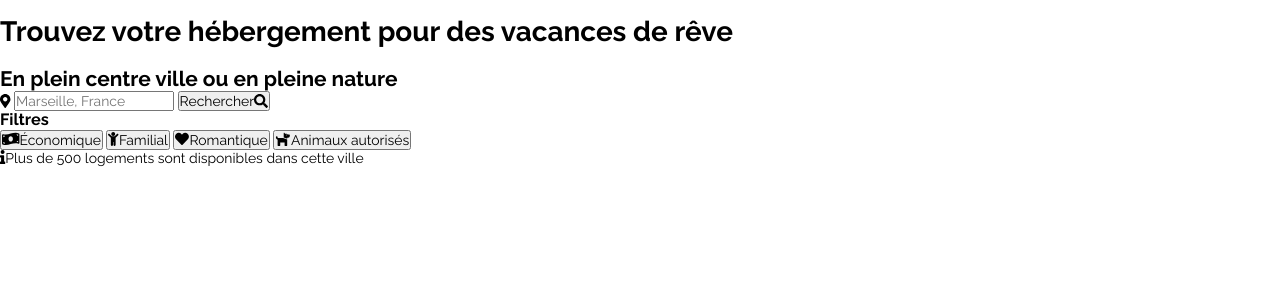
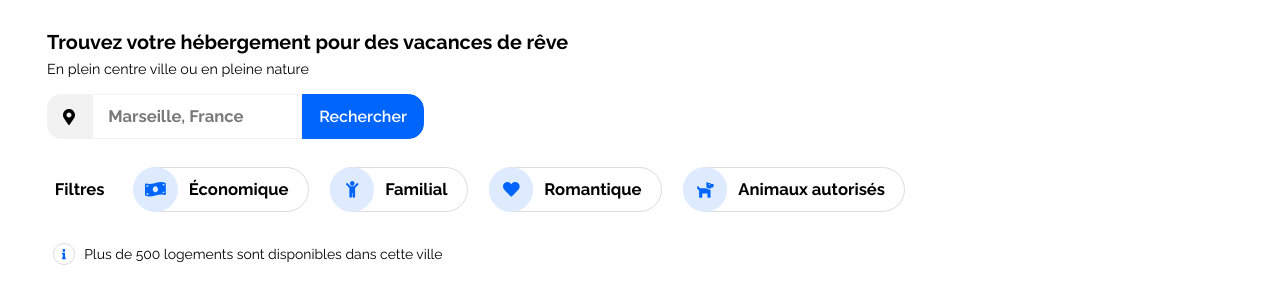
Before and after one commit to mathurinchung/MathurinChung_2_03052021, a plain HTML site: page index.html in a window 1280 px wide. Shown: the part 82-386 px from the top of the page. Drawn offline with Linux system fonts and the light colour scheme.

Commit message:
:lipstick: Update index.css - [MAIN/SEARCH]

```diff
--- a/css/index.css
+++ b/css/index.css
@@ -22,11 +22,14 @@ ul {
     list-style: none;
 }
 
+header, main {
+    margin: auto;
+    width: 92.65%;
+}
+
 /* HEADER */
 header {
     display: flex;
-    margin: auto;
-    width: 92.65%;
 }
 
 header img {
@@ -67,3 +70,132 @@ header nav ul li:hover {
     font-weight: 700;
     color: #0065fc;
 }
+
+/* SEARCH */
+#search {
+    padding-top: 1.7%;
+    padding-bottom: 2.7%;
+}
+
+#search h1 {
+    margin-bottom: .6%;
+    font-size: 1.55vw;
+}
+
+#search h2 {
+    font-size: 1.12vw;
+    font-weight: 400;
+}
+
+#search form {
+    margin-top: 1.45%;
+}
+
+.form-input, .form-filter {
+    display: flex;
+    flex-wrap: wrap;
+}
+
+.form-input label, .form-filter button, .form-filter .button-icon, .form-info .info-icon {
+    display: flex;
+    justify-content: center;
+    align-items: center;
+}
+
+.form-input label, .form-input input {
+    border: 1px solid #f2f2f2;
+}
+
+.form-input label {
+    border-top-left-radius: 32%;
+    border-bottom-left-radius: 32%;
+    min-width: 3.5vw;
+    height: 3.5vw;
+    background-color: #f2f2f2;
+    font-size: 1.25vw;
+}
+
+.form-input input {
+    padding-left: 1.2vw;
+    font-size: 1.3vw;
+    font-weight: 700;
+}
+
+.form-input input::placeholder {
+    opacity: .97;
+}
+
+.form-input button {
+    border: 1px solid #0065fc;
+    border-top-right-radius: 1.2vw;
+    border-bottom-right-radius: 1.2vw;
+    padding: 0 1.25vw;
+    background-color: #0065fc;
+    color: #fff;
+    font-size: 1.25vw;
+    font-weight: 600;
+    cursor: pointer;
+}
+
+.form-input .button-icon {
+    display: none;
+}
+
+.form-filter {
+    align-items: center;
+    margin-top: 2.2vw;
+}
+
+.form-filter h3 {
+    margin-left: .6vw;
+    margin-right: 2.3vw;
+    font-size: 1.3vw;
+}
+
+.form-filter button {
+    margin-right: 1.7vw;
+    border: .15vw solid #dcdcdc;
+    border-radius: 3.5vw;
+    height: 3.5vw;
+    background-color: #fff;
+    font-size: 1.3vw;
+    font-weight: 700;
+    cursor: pointer;
+    transition: border 0.5s ease-in-out;
+    transition: background-color 0.5s ease-in-out;
+}
+
+.form-filter button:hover {
+    background-color: #deebff;
+}
+
+.form-filter .button-icon {
+    position: relative;
+    left: -.15vw;
+    border-radius: 3.5vw;
+    min-width: 3.5vw;
+    height: 3.5vw;
+    background-color: #deebff;
+    color: #0065fc;
+}
+
+.form-filter .button-text {
+    margin: 0 1.5vw 0 .7vw;
+}
+
+.form-info {
+    display: flex;
+    align-items: baseline;
+    margin-top: 2.6%;
+}
+
+.form-info .info-icon {
+    margin-left: .5%;
+    margin-right: .8%;
+    border: .1vw solid #dcdcdc;
+    border-radius: 50%;
+    min-width: 1.7vw;
+    height: 1.7vw;
+    color: #0065fc;
+    font-size: .8vw;
+}
```
